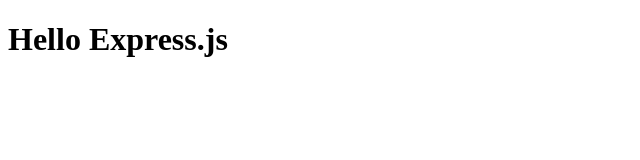
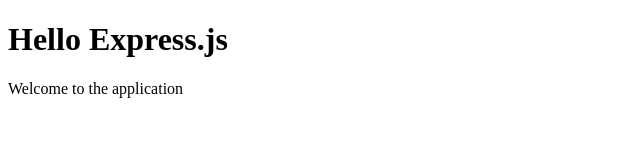
Before and after one commit to codyshell/web-server, a website: page public/index.html in a window 1280 px wide. Shown: the whole page, without its empty margins (0-640 px from the left). Drawn offline with Linux system fonts and the light colour scheme.

Commit message:
Update index.html

```diff
--- a/public/index.html
+++ b/public/index.html
@@ -6,5 +6,6 @@
 	</head>
 	<body>
 		<h1>Hello Express.js</h1>
+		<p> Welcome to the application </p>
 	</body>
 </html>
```
